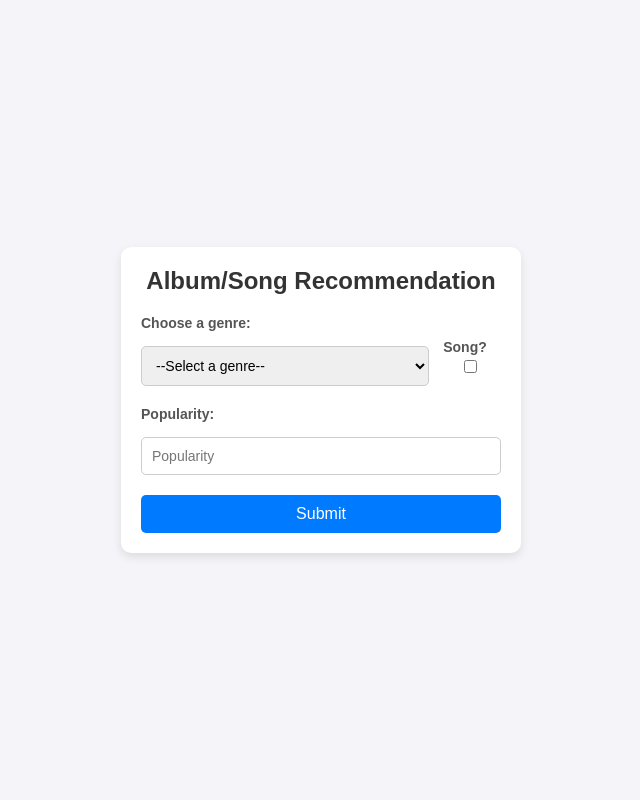
After one commit to sgsikorski/SpotifyRecommender, a Flask app: template src/templates/recommend.html in a window 1280 px wide. The commit adds this page. Shown: the whole page, without its empty margins (319-959 px from the left). Run offline with Flask 3, Linux system fonts and the light colour scheme; the template is opened without the code that fills it: most values are stand-ins (such as "Sample title", 1, 10 or a date in 2020).

Commit message:
Recommender in place

```diff
--- /dev/null
+++ b/src/static/css/recommend.css
@@ -0,0 +1,107 @@
+* {
+    box-sizing: border-box;
+    margin: 0;
+    padding: 0;
+}
+
+body {
+    font-family: Arial, sans-serif;
+    background-color: #f4f4f9;
+    display: flex;
+    justify-content: center;
+    align-items: center;
+    height: 100vh;
+}
+
+form {
+    background-color: white;
+    border-radius: 10px;
+    padding: 20px;
+    box-shadow: 0 4px 10px rgba(0, 0, 0, 0.1);
+    max-width: 400px;
+    width: 100%;
+}
+
+h1 {
+    text-align: center;
+    margin-bottom: 20px;
+    font-size: 24px;
+    color: #333;
+}
+
+label {
+    font-size: 14px;
+    font-weight: bold;
+    margin-bottom: 5px;
+    color: #555;
+    display: block;
+}
+
+input[type="text"],
+input[type="number"],
+select {
+    width: 100%;
+    padding: 10px;
+    margin: 10px 0;
+    border-radius: 5px;
+    border: 1px solid #ccc;
+    font-size: 14px;
+}
+
+.flex-container {
+    display: flex;
+    align-items: center;
+    justify-content: space-between;
+    margin: 10px 0;
+}
+
+.flex-container>div {
+    display: flex;
+    flex-direction: column;
+}
+
+/* Adjust the widths for 80/20 layout */
+.genre-container {
+    flex: 0 0 80%;
+    /* Takes up 80% of the space */
+}
+
+.checkbox-container {
+    flex: 0 0 20%;
+    /* Takes up 20% of the space */
+    display: flex;
+    align-items: center;
+    justify-content: flex-start;
+}
+
+input[type="checkbox"] {
+    margin-left: 10px;
+}
+
+button {
+    width: 100%;
+    padding: 10px;
+    background-color: #007bff;
+    color: white;
+    border: none;
+    border-radius: 5px;
+    font-size: 16px;
+    cursor: pointer;
+    margin-top: 10px;
+}
+
+button:hover {
+    background-color: #0056b3;
+}
+
+p {
+    margin-top: 20px;
+    font-size: 16px;
+    text-align: center;
+    color: #333;
+}
+
+.error {
+    color: red;
+    margin-bottom: 10px;
+}
--- /dev/null
+++ b/src/templates/recommend.html
@@ -0,0 +1,46 @@
+<!DOCTYPE html>
+<html lang="en">
+
+<head>
+    <meta charset="UTF-8">
+    <meta name="viewport" content="width=device-width, initial-scale=1.0">
+    <title>Spotify Recommender</title>
+    <script src="https://code.jquery.com/jquery-3.6.0.min.js"></script>
+    <link rel="stylesheet" href="{{ url_for('static', filename='css/recommend.css') }}">
+</head>
+
+<body>
+    <form action="/recommendSubmit" method="post">
+        <h1>Album/Song Recommendation</h1>
+
+        {% if error %}
+        <p class="error">{{ error }}</p>
+        {% endif %}
+
+        {% if available_genres %}
+        <div class="flex-container">
+            <div class="genre-container">
+                <label for="genre">Choose a genre:</label>
+                <select name="genre" id="genre">
+                    <option value="">--Select a genre--</option>
+                    {% for genre in available_genres %}
+                    <option value="{{ genre }}">{{ genre }}</option>
+                    {% endfor %}
+                </select>
+            </div>
+
+            <div class="checkbox-container">
+                <label for="useSong">Song?</label>
+                <input type="checkbox" id="useSong" name="useSong" value="useSong">
+            </div>
+        </div>
+        {% endif %}
+
+        <label for="popularity">Popularity:</label>
+        <input type="number" id="popularity" name="popularity" placeholder="Popularity" min="0" max="100">
+
+        <button type="submit">Submit</button>
+    </form>
+</body>
+
+</html>
```
Also changed, not shown: src/main/pages.py (+115 -4 lines), src/static/css/index.css (added, +91 -0 lines), src/static/css/recommendation.css (added, +72 -0 lines), src/templates/index.html (+7 -70 lines), src/templates/recommendation.html (added, +28 -0 lines).
